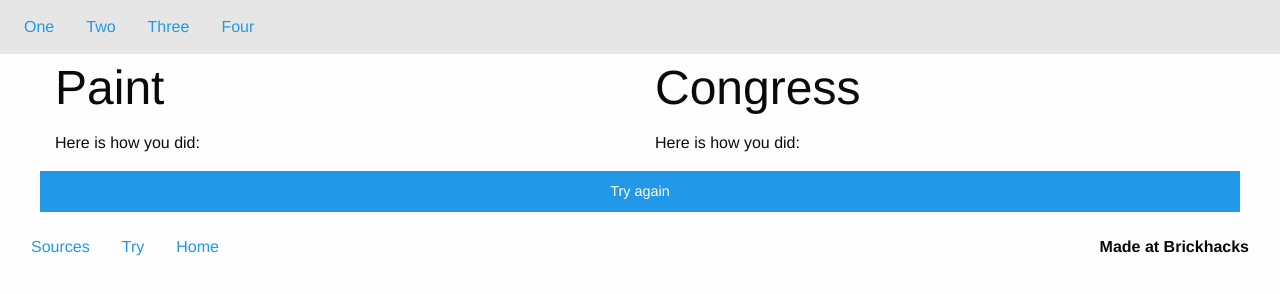
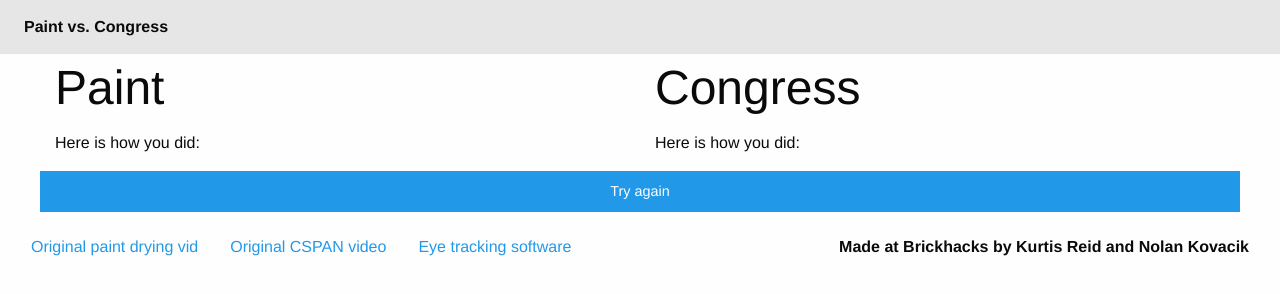
Before and after one commit to KurtisReid/death_by_paint_and_congress, a plain HTML site: page foundation-6/results.html in a window 1280 px wide. Drawn offline with Linux system fonts and the light colour scheme.

Commit message:
standerdized menus

```diff
--- a/foundation-6/results.html
+++ b/foundation-6/results.html
@@ -13,10 +13,7 @@
 		<div class="top-bar">
 			<div class="top-bar-left">
 				<ul class="menu">
-					<li><a href="#">One</a></li>
-					<li><a href="#">Two</a></li>
-					<li><a href="#">Three</a></li>
-					<li><a href="#">Four</a></li>
+					<li class="menu-text">Paint vs. Congress</li>
 				</ul>
 			</div>
 			<!--<div class="top-bar-right">
@@ -56,14 +53,14 @@
 	<div class="row expanded">
 		<div class="medium-6 columns">
 			<ul class="menu">
-				<li><a href="#">Sources</a></li>
-				<li><a href="#">Try</a></li>
-				<li><a href="#">Home</a></li>
+				<li><a href="https://www.youtube.com/watch?v=nGA-GCq7JWM">Original paint drying vid</a></li>
+				<li><a href="http://www.c-span.org/video/?404161-2/us-house-legislative-business">Original CSPAN video</a></li>
+				<li><a href="http://www.pygaze.org/">Eye tracking software</a></li>
 			</ul>
 		</div>
 		<div class="medium-6 columns">
 			<ul class="menu align-right">
-				<li class="menu-text">Made at Brickhacks</li>
+				<li class="menu-text">Made at Brickhacks by Kurtis Reid and Nolan Kovacik</li>
 			</ul>
 		</div>
 	</div>
```
Also changed, not shown: foundation-6/index.html (+4 -5 lines).
